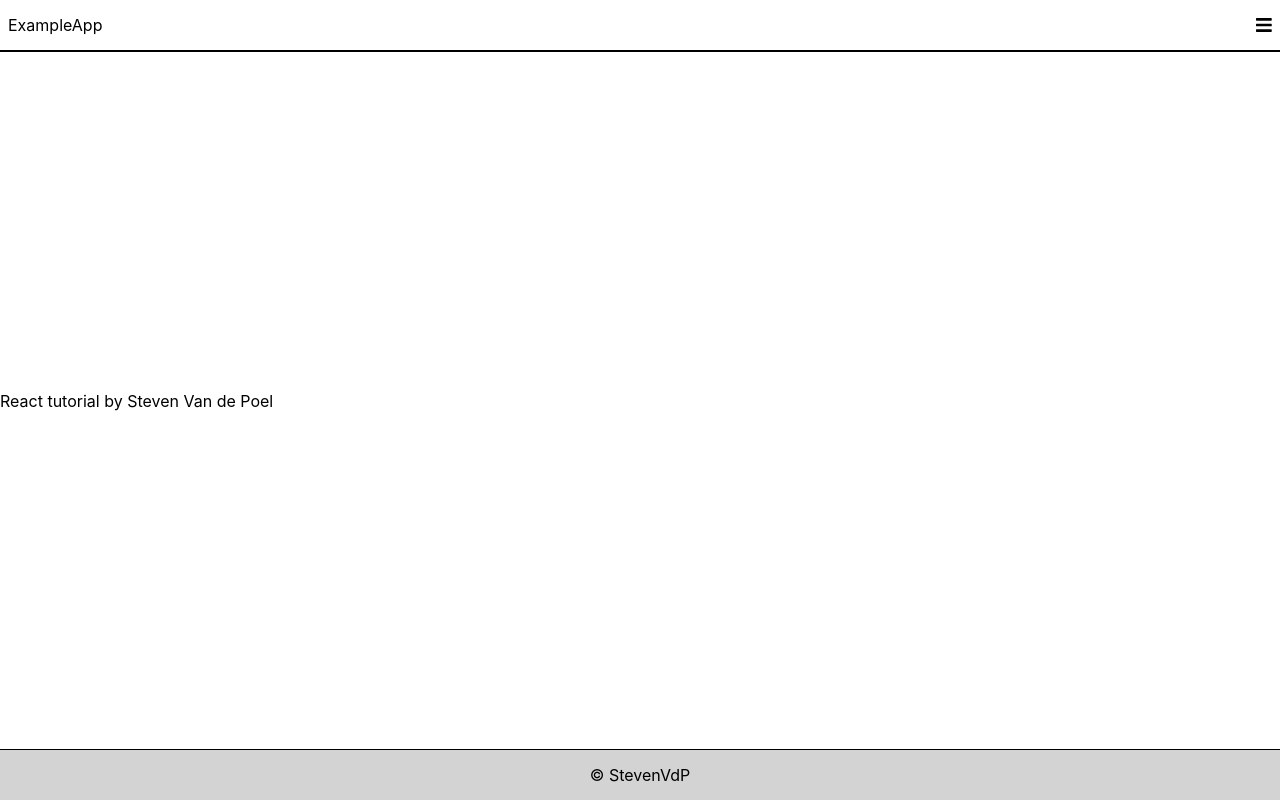
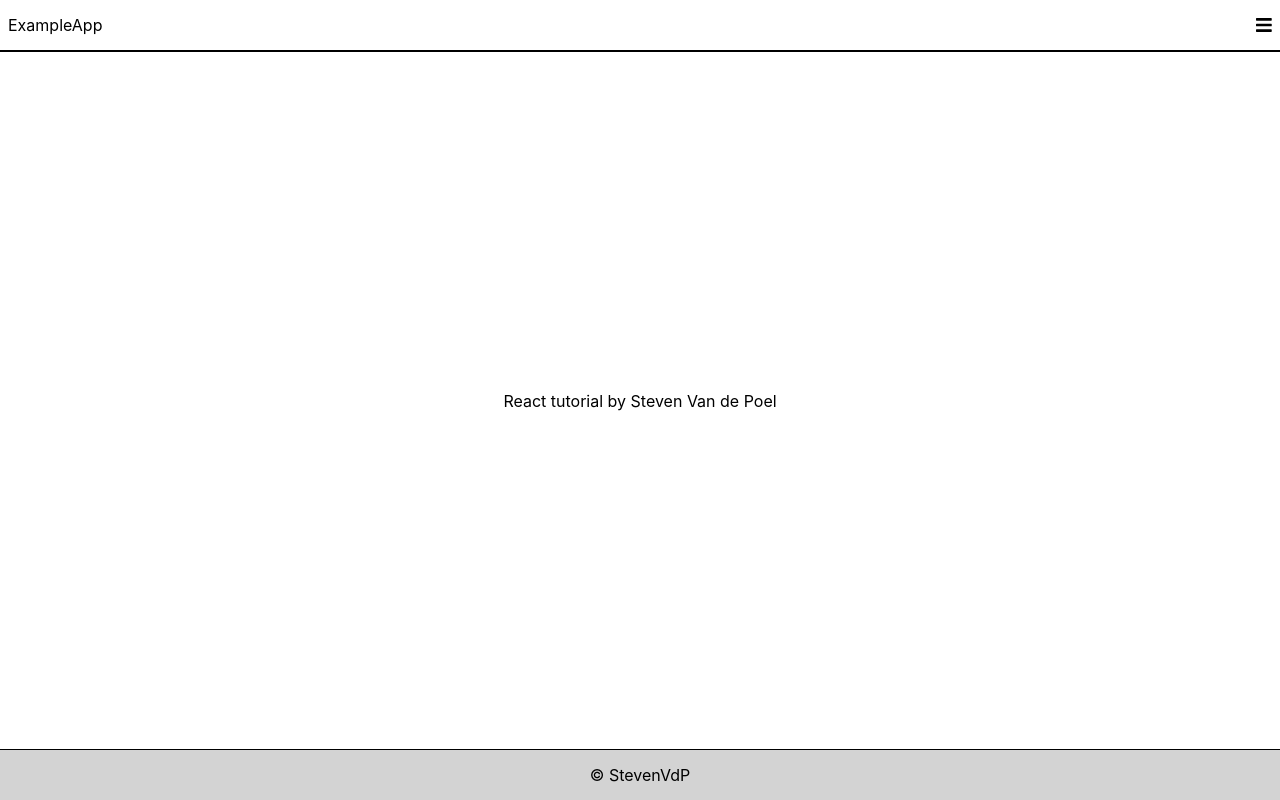
Before and after one commit to stevenvdp1/ReactTrack, a React (Create React App) app: page /about in a window 1280 px wide. Built offline with nearby package versions, Linux system fonts and the light colour scheme.

Commit message:
center text

```diff
--- a/src/Views/About.js
+++ b/src/Views/About.js
@@ -1,8 +1,14 @@
 import React from 'react'
 
-function About(){
-    return(
-        <div>
+const styles = {
+    container: {
+        alignSelf: 'center'
+    }
+}
+
+function About() {
+    return (
+        <div style={styles.container}>
             React tutorial by Steven Van de Poel
         </div>
     )
```
